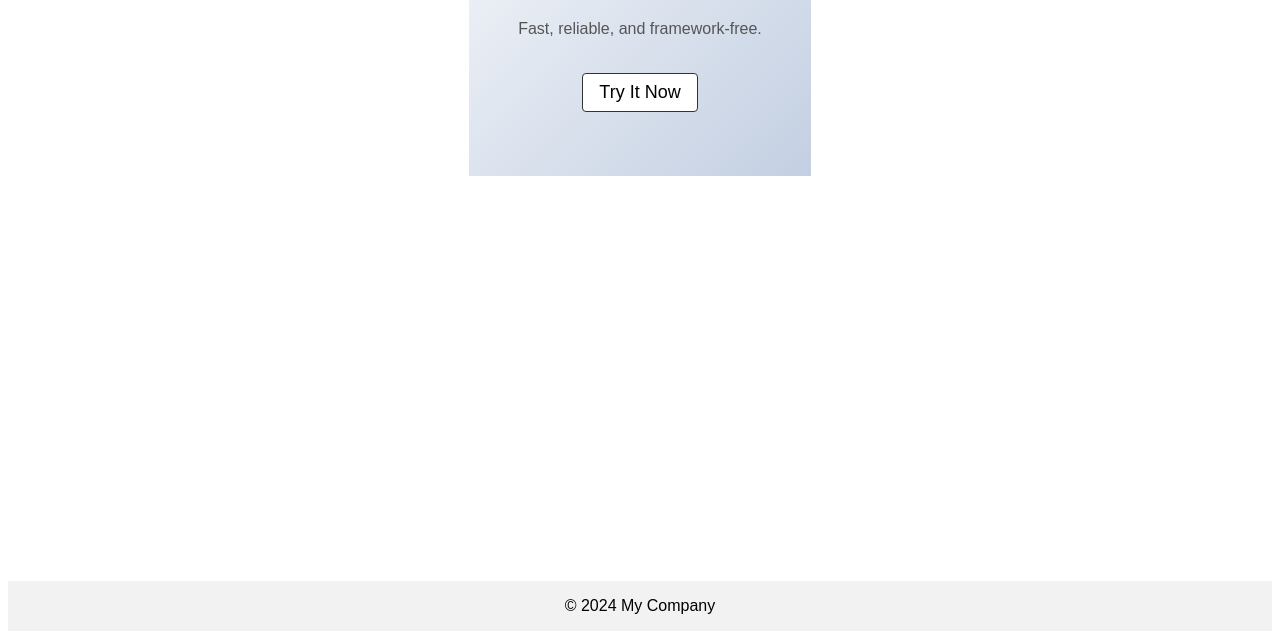
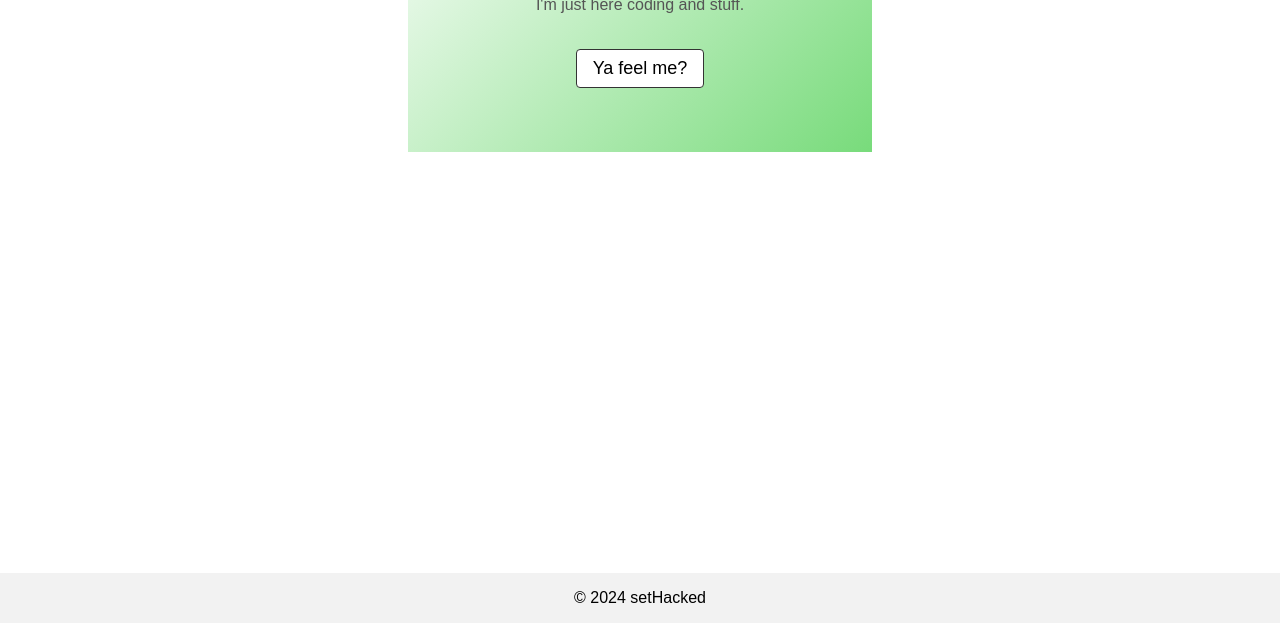
Before and after one commit to jasondotsetHacked/sethacked-agentic-application, a website with bundled scripts: page public/index.html in a window 1280 px wide. Shown: the part 177-816 px from the top of the page. Built offline with nearby package versions, Linux system fonts and the light colour scheme; files whose address does not match are found by name.

Commit message:
Refactor landing page components: update styles, implement FooterSection, and adjust HeroSection content

```diff
--- a/public/index.html
+++ b/public/index.html
@@ -4,7 +4,7 @@
   <meta charset="UTF-8">
   <title>Landing Page</title>
 </head>
-<body>
+<body style="margin: 0; padding: 0;">
   <div id="app"></div>
   <script type="module" src="./src/main.js"></script>
 </body>
--- a/public/src/components/modules/HeroBanner/HeroBanner.css
+++ b/public/src/components/modules/HeroBanner/HeroBanner.css
@@ -4,8 +4,8 @@
   flex-direction: column;
   align-items: center;
   text-align: center;
-  padding: 4rem 1rem;
-  background: linear-gradient(135deg, #f5f7fa 0%, #c3cfe2 100%);
+  padding: 4rem 8rem;
+  background: linear-gradient(135deg, #ffffff 0%, #78db7b 100%);
 }
 
 .hero-banner__title {
--- a/public/src/components/pages/LandingPage/LandingPage.css
+++ b/public/src/components/pages/LandingPage/LandingPage.css
@@ -1,3 +1,3 @@
-.home-page {
+.landing-page {
   font-family: sans-serif;
 }
--- a/public/src/components/pages/LandingPage/LandingPage.js
+++ b/public/src/components/pages/LandingPage/LandingPage.js
@@ -2,14 +2,14 @@ import { loadCSS } from '../../../utils/cssLoader.js';
 loadCSS('./src/components/pages/LandingPage/LandingPage.css');
 
 import { HeroSection } from '../../sections/HeroSection/HeroSection.js';
-import { Footer } from '../../modules/Footer/Footer.js';
+import { FooterSection } from '../../sections/FooterSection/FooterSection.js';
 
 import { MainLayout } from '../../layouts/MainLayout/MainLayout.js';
 
 export function LandingPage(container) {
   const hero = HeroSection();
-  const footer = Footer();
+  const footer = FooterSection();
   const layout = MainLayout({ content: hero, footer });
-  layout.classList.add('home-page');
+  layout.classList.add('landing-page');
   container.appendChild(layout);
 }
--- a/public/src/components/sections/HeroSection/HeroSection.css
+++ b/public/src/components/sections/FooterSection/FooterSection.css
@@ -1,5 +1,5 @@
 .hero-section {
-  margin-top: 2rem;
+  margin-top: 1rem;
   display: flex;
   justify-content: center;
 }
--- /dev/null
+++ b/public/src/components/sections/FooterSection/FooterSection.js
@@ -0,0 +1,15 @@
+import { loadCSS } from '../../../utils/cssLoader.js';
+loadCSS('./src/components/sections/FooterSection/FooterSection.css');
+
+import { Footer } from '../../modules/Footer/Footer.js';
+
+export function FooterSection() {
+  const section = document.createElement('div');
+  section.classList.add('footer-section');
+  section.appendChild(
+    Footer({
+      text: '© 2024 setHacked',
+    })
+  );
+  return section;
+}
--- a/public/src/components/sections/HeroSection/HeroSection.js
+++ b/public/src/components/sections/HeroSection/HeroSection.js
@@ -8,9 +8,9 @@ export function HeroSection() {
   section.classList.add('hero-section');
   section.appendChild(
     HeroBanner({
-      title: 'Launch Your Project',
-      subtitle: 'Fast, reliable, and framework‑free.',
-      ctaText: 'Try It Now',
+      title: 'setHacked',
+      subtitle: 'I\'m just here coding and stuff.',
+      ctaText: 'Ya feel me?',
       onCtaClick: () => alert('Let’s get started!')
     })
   );
```
Also changed, not shown: index.js (+7 -1 lines).
